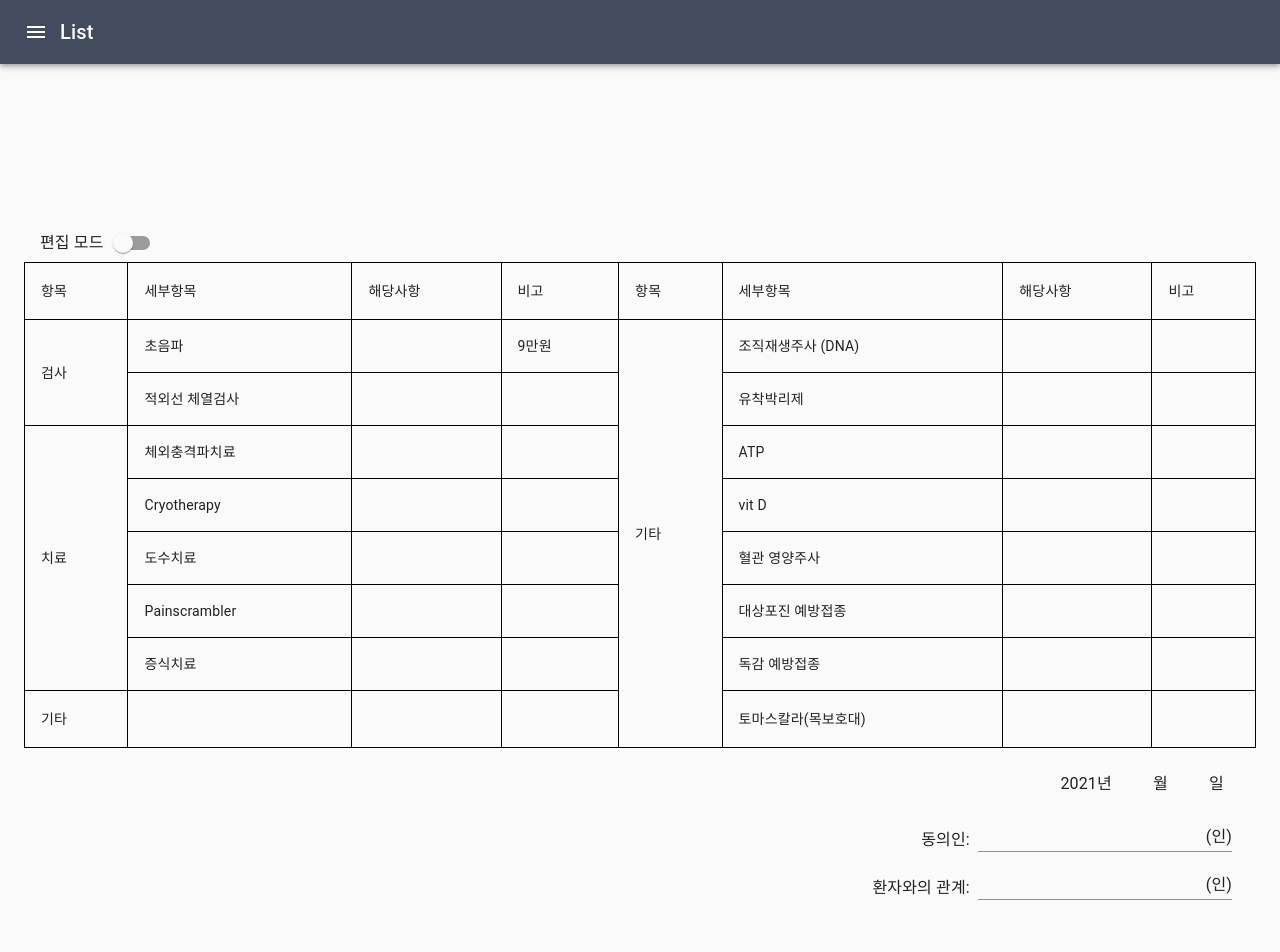
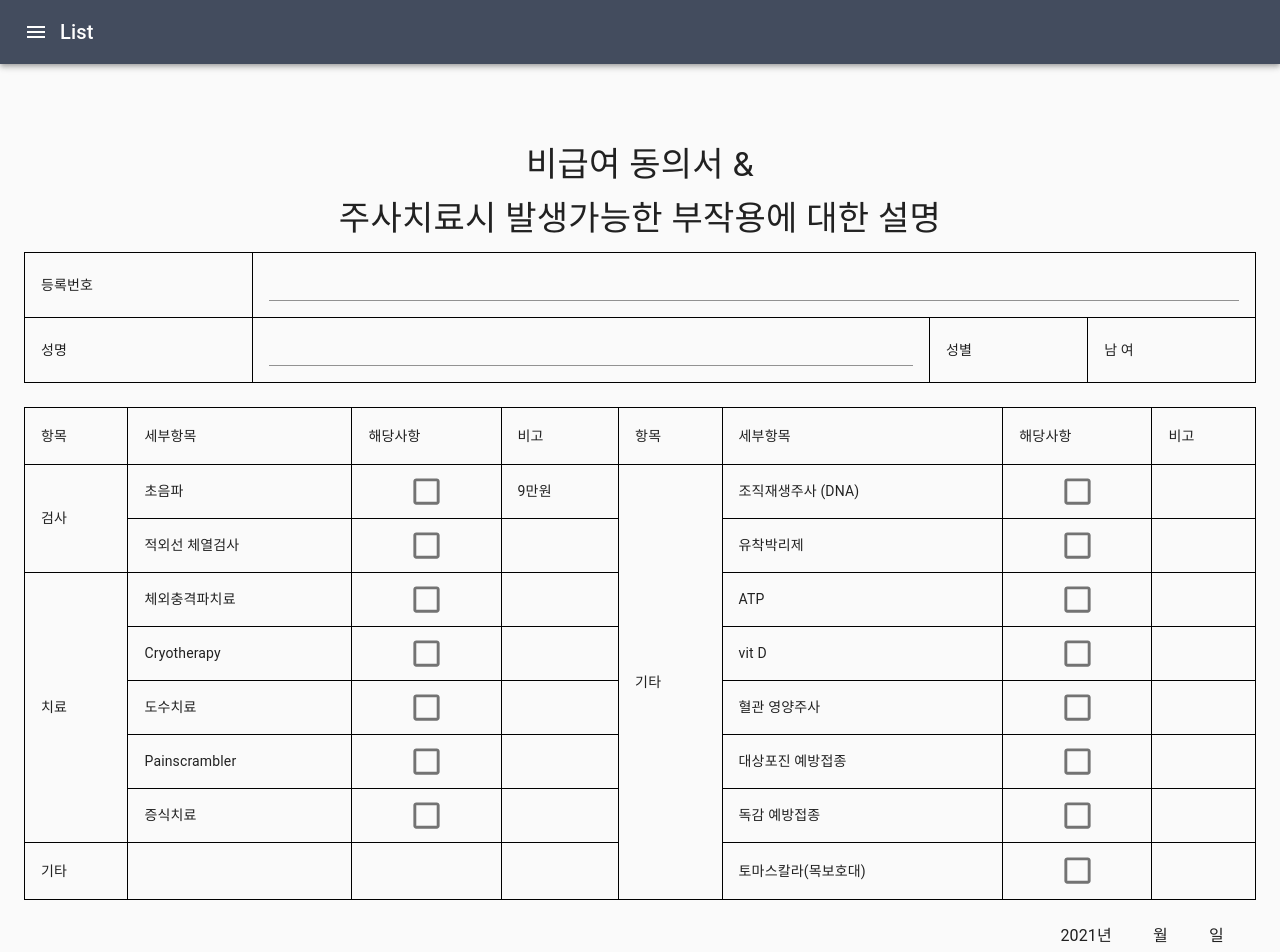
Before and after one commit to ifndefdeadmau5/sign-app, a React (Create React App) app: page /survey/1 in a window 1280 px wide. Shown: the top 952 px of the page. Before the commit the page ends 924 px from the top, so only its background shows below. Built offline with nearby package versions, Linux system fonts and the light colour scheme; no server answers.

Commit message:
add new survey

```diff
--- a/src/App.js
+++ b/src/App.js
@@ -38,7 +38,7 @@ function App() {
             <Route exact path="/">
               <SignIn />
             </Route>
-            <Route path="/survey/:id">
+            <Route path="/survey/:id?">
               <Document />
             </Route>
             <Route path="/surveys">
--- a/src/LisItem.js
+++ b/src/LisItem.js
@@ -30,7 +30,9 @@ export const SurveyItem = React.memo(function PopularListItem({
         <Info useStyles={usePopularInfoStyles}>
           <InfoSubtitle>{name}</InfoSubtitle>
           <InfoTitle>동의서 기본양식</InfoTitle>
-          <InfoCaption>{createdAt}</InfoCaption>
+          <InfoCaption>
+            {new Date(Number(createdAt)).toLocaleTimeString()}
+          </InfoCaption>
         </Info>
       </Row>
     </>
--- a/src/Survey.js
+++ b/src/Survey.js
@@ -16,15 +16,13 @@ import {
   DialogActions,
   DialogContent,
   DialogTitle,
-  FormControlLabel,
   LinearProgress,
-  Switch,
   TextField,
   Typography,
 } from "@material-ui/core";
 import { Check, CheckBox, CheckBoxOutlineBlank } from "@material-ui/icons";
 import { useReducer } from "react";
-import { gql, useQuery } from "@apollo/client";
+import { gql, useMutation, useQuery } from "@apollo/client";
 import { useParams } from "react-router";
 
 const useStyles = makeStyles((theme) => ({
@@ -42,6 +40,9 @@ const useStyles = makeStyles((theme) => ({
   input: {
     textAlign: "right",
     paddingRight: theme.spacing(1),
+  },
+  firstTable: {
+    marginBottom: theme.spacing(3),
   },
 }));
 
@@ -84,6 +85,14 @@ const GET_SURVEY = gql`
   }
 `;
 
+const ADD_SURVEY = gql`
+  mutation AddSurvey($input: SurveyInput!) {
+    addSurvey(input: $input) {
+      id
+    }
+  }
+`;
+
 const CheckInput = ({ edit, ...props }) => {
   return edit ? (
     <Checkbox
@@ -100,10 +109,9 @@ const Document = () => {
   const classes = useStyles();
   const padRef = useRef();
   const [open, setOpen] = useState(false);
-  const [edit, setEdit] = useState(false);
   const [trimmedDataURL, setTrimmedDataURL] = useState("");
   const { id } = useParams();
-  const { loading } = useQuery(GET_SURVEY, {
+  const { loading, data } = useQuery(GET_SURVEY, {
     variables: { id },
     skip: !id,
     onCompleted: ({ survey }) => {
@@ -118,11 +126,11 @@ const Document = () => {
           {}
         );
 
-      console.log(initialState);
       dispatch({ type: "reset", payload: initialState });
       setTrimmedDataURL(survey.signatureDataUrl);
     },
   });
+  const [addSurvey, { loading: addSurveyLoading }] = useMutation(ADD_SURVEY);
   const [state, dispatch] = useReducer(
     reducer,
     {
@@ -134,11 +142,69 @@ const Document = () => {
       check6: false,
       check7: false,
       check8: false,
+      check9: false,
+      check10: false,
+      check11: false,
+      check12: false,
+      check13: false,
+      check14: false,
+      check15: false,
     },
     init
   );
+  const editMode = !data;
 
-  console.log(state);
+  const onSubmit = () => {
+    const {
+      check1,
+      check2,
+      check3,
+      check4,
+      check5,
+      check6,
+      check7,
+      check8,
+      check9,
+      check10,
+      check11,
+      check12,
+      check13,
+      check14,
+      check15,
+    } = state;
+    const result = [
+      check1,
+      check2,
+      check3,
+      check4,
+      check5,
+      check6,
+      check7,
+      check8,
+      check9,
+      check10,
+      check11,
+      check12,
+      check13,
+      check14,
+      check15,
+    ]
+      .map((v) => (v ? "1" : "0"))
+      .join(",");
+
+    addSurvey({
+      variables: {
+        input: {
+          name: "test name",
+          gender: "male",
+          signedBy: "Mr. agree",
+          signatureDataUrl: trimmedDataURL,
+          registrationNumber: "123456789",
+          result,
+        },
+      },
+    });
+  };
 
   const trim = () => {
     setTrimmedDataURL(padRef.current.getTrimmedCanvas().toDataURL("image/png"));
@@ -154,19 +220,36 @@ const Document = () => {
     align: "center",
   };
 
-  const handleEditModeChange = (event) => {
-    setEdit(event.target.checked);
-  };
-
   return (
     <Container maxWidth="lg">
-      <Box pt={20}>
-        <FormControlLabel
-          control={<Switch checked={edit} onChange={handleEditModeChange} />}
-          label="편집 모드"
-          labelPlacement="start"
-        />
+      <Box py={10}>
         {loading && <LinearProgress />}
+        <Typography variant="h4" align="center" gutterBottom>
+          비급여 동의서 &
+        </Typography>
+        <Typography variant="h4" align="center" gutterBottom>
+          주사치료시 발생가능한 부작용에 대한 설명
+        </Typography>
+        <TableContainer className={classes.firstTable}>
+          <Table>
+            <TableBody>
+              <TableRow>
+                <TableCell variant="head">등록번호</TableCell>
+                <TableCell colSpan={3}>
+                  <TextField fullWidth />
+                </TableCell>
+              </TableRow>
+              <TableRow>
+                <TableCell variant="head">성명</TableCell>
+                <TableCell>
+                  <TextField fullWidth />
+                </TableCell>
+                <TableCell>성별</TableCell>
+                <TableCell>남 여</TableCell>
+              </TableRow>
+            </TableBody>
+          </Table>
+        </TableContainer>
         <TableContainer>
           <Table aria-label="spanning table">
             <TableHead>
@@ -192,7 +275,7 @@ const Document = () => {
                     name="check1"
                     checked={state.check1}
                     onChange={handleChange}
-                    edit={edit}
+                    edit={editMode}
                   />
                 </TableCell>
                 <TableCell>9만원</TableCell>
@@ -203,7 +286,7 @@ const Document = () => {
                     name="check8"
                     checked={state.check8}
                     onChange={handleChange}
-                    edit={edit}
+                    edit={editMode}
                   />
                 </TableCell>
                 <TableCell></TableCell>
@@ -215,7 +298,7 @@ const Document = () => {
                     name="check2"
                     checked={state.check2}
                     onChange={handleChange}
-                    edit={edit}
+                    edit={editMode}
                   />
                 </TableCell>
                 <TableCell></TableCell>
@@ -225,7 +308,7 @@ const Document = () => {
                     name="check9"
                     checked={state.check9}
                     onChange={handleChange}
-                    edit={edit}
+                    edit={editMode}
                   />
                 </TableCell>
                 <TableCell></TableCell>
@@ -240,7 +323,7 @@ const Document = () => {
                     name="check3"
                     checked={state.check3}
                     onChange={handleChange}
-                    edit={edit}
+                    edit={editMode}
                   />
                 </TableCell>
                 <TableCell></TableCell>
@@ -250,7 +333,7 @@ const Document = () => {
                     name="check10"
                     checked={state.check10}
                     onChange={handleChange}
-                    edit={edit}
+                    edit={editMode}
                   />
                 </TableCell>
                 <TableCell></TableCell>
@@ -259,7 +342,7 @@ const Document = () => {
                 <TableCell>Cryotherapy</TableCell>
                 <TableCell {...checkboxCellProps}>
                   <CheckInput
-                    edit={edit}
+                    edit={editMode}
                     checked={state.check4}
                     onChange={handleChange}
                     name="check4"
@@ -270,9 +353,9 @@ const Document = () => {
                 <TableCell {...checkboxCellProps}>
                   <CheckInput
                     name="check11"
-                    checked={state.check8}
+                    checked={state.check11}
                     onChange={handleChange}
-                    edit={edit}
+                    edit={editMode}
                   />
                 </TableCell>
                 <TableCell></TableCell>
@@ -281,7 +364,7 @@ const Document = () => {
                 <TableCell>도수치료</TableCell>
                 <TableCell {...checkboxCellProps}>
                   <CheckInput
-                    edit={edit}
+                    edit={editMode}
                     checked={state.check5}
                     onChange={handleChange}
                     name="check5"
@@ -294,7 +377,7 @@ const Document = () => {
                     name="check12"
                     checked={state.check12}
                     onChange={handleChange}
-                    edit={edit}
+                    edit={editMode}
                   />
                 </TableCell>
                 <TableCell></TableCell>
@@ -306,7 +389,7 @@ const Document = () => {
                     name="check6"
                     checked={state.check6}
                     onChange={handleChange}
-                    edit={edit}
+                    edit={editMode}
                   />
                 </TableCell>
                 <TableCell></TableCell>
@@ -317,7 +400,7 @@ const Document = () => {
                     checked={state.check13}
                     onChange={handleChange}
                     checkedIcon={<CheckBox fontSize="large" />}
-                    edit={edit}
+                    edit={editMode}
                   />
                 </TableCell>
                 <TableCell></TableCell>
@@ -329,7 +412,7 @@ const Document = () => {
                     name="check7"
                     checked={state.check7}
                     onChange={handleChange}
-                    edit={edit}
+                    edit={editMode}
                   />
                 </TableCell>
                 <TableCell></TableCell>
@@ -339,7 +422,7 @@ const Document = () => {
                     name="check14"
                     checked={state.check14}
                     onChange={handleChange}
-                    edit={edit}
+                    edit={editMode}
                   />
                 </TableCell>
                 <TableCell></TableCell>
@@ -355,7 +438,7 @@ const Document = () => {
                     name="check15"
                     checked={state.check15}
                     onChange={handleChange}
-                    edit={edit}
+                    edit={editMode}
                   />
                 </TableCell>
                 <TableCell></TableCell>
@@ -422,6 +505,17 @@ const Document = () => {
             <Button onClick={() => setOpen(false)}>Cancel</Button>
           </DialogActions>
         </Dialog>
+        <Box width={1} display="flex" justifyContent="flex-end" p={5}>
+          <Button
+            color="primary"
+            variant="contained"
+            onClick={onSubmit}
+            disableElevation
+            size="large"
+          >
+            완료
+          </Button>
+        </Box>
       </Box>
     </Container>
   );
--- a/src/Surveys.js
+++ b/src/Surveys.js
@@ -1,33 +1,73 @@
-import { Box, Container, Divider, List, Paper } from "@material-ui/core";
+import {
+  Box,
+  CircularProgress,
+  Container,
+  Divider,
+  Fab,
+  List,
+  makeStyles,
+  Menu,
+  MenuItem,
+  Paper,
+} from "@material-ui/core";
+import { Add } from "@material-ui/icons";
+import { useState } from "react";
 import { useHistory } from "react-router";
 
 const { useQuery, gql } = require("@apollo/client");
 const { default: SurveyItem } = require("./LisItem");
+
+const useStyles = makeStyles((theme) => ({
+  fab: {
+    position: "absolute",
+    right: 16,
+    bottom: 16,
+  },
+}));
 
 const GET_SURVEYS = gql`
   query GetSurveys {
     surveys {
       id
       name
+      createdAt
     }
   }
 `;
 
 const Surveys = () => {
-  const { data } = useQuery(GET_SURVEYS);
+  const { data, loading } = useQuery(GET_SURVEYS);
   const history = useHistory();
+  const classes = useStyles();
+
+  const [anchorEl, setAnchorEl] = useState(null);
+
+  const handleClick = (event) => {
+    setAnchorEl(event.currentTarget);
+  };
+
+  const handleNewDocumentClick = () => {
+    // handleClose();
+    history.push("/survey");
+  };
+
+  const handleClose = () => {
+    setAnchorEl(null);
+  };
+
   return (
     <Container maxWidth="sm">
       <Box pt={7}>
         <Paper variant="outlined">
+          {loading && <CircularProgress />}
           <List>
             {data &&
-              data.surveys.map(({ id, name }, i) => (
+              data.surveys.map(({ id, name, createdAt }, i) => (
                 <>
                   <SurveyItem
                     onClick={() => history.push(`/survey/${id}`)}
                     name={name}
-                    createdAt={id}
+                    createdAt={createdAt}
                     imgUrl={`https://picsum.photos/64/64?random=${id}`}
                   />
                   {data.surveys.length - 1 !== i && <Divider />}
@@ -36,6 +76,24 @@ const Surveys = () => {
           </List>
         </Paper>
       </Box>
+      <Menu
+        anchorEl={anchorEl}
+        keepMounted
+        open={Boolean(anchorEl)}
+        onClose={handleClose}
+      >
+        <MenuItem onClick={handleNewDocumentClick}>
+          기본 양식으로 새로 만들기
+        </MenuItem>
+      </Menu>
+      <Fab
+        onClick={handleClick}
+        className={classes.fab}
+        color="primary"
+        aria-label="add"
+      >
+        <Add />
+      </Fab>
     </Container>
   );
 };
```
